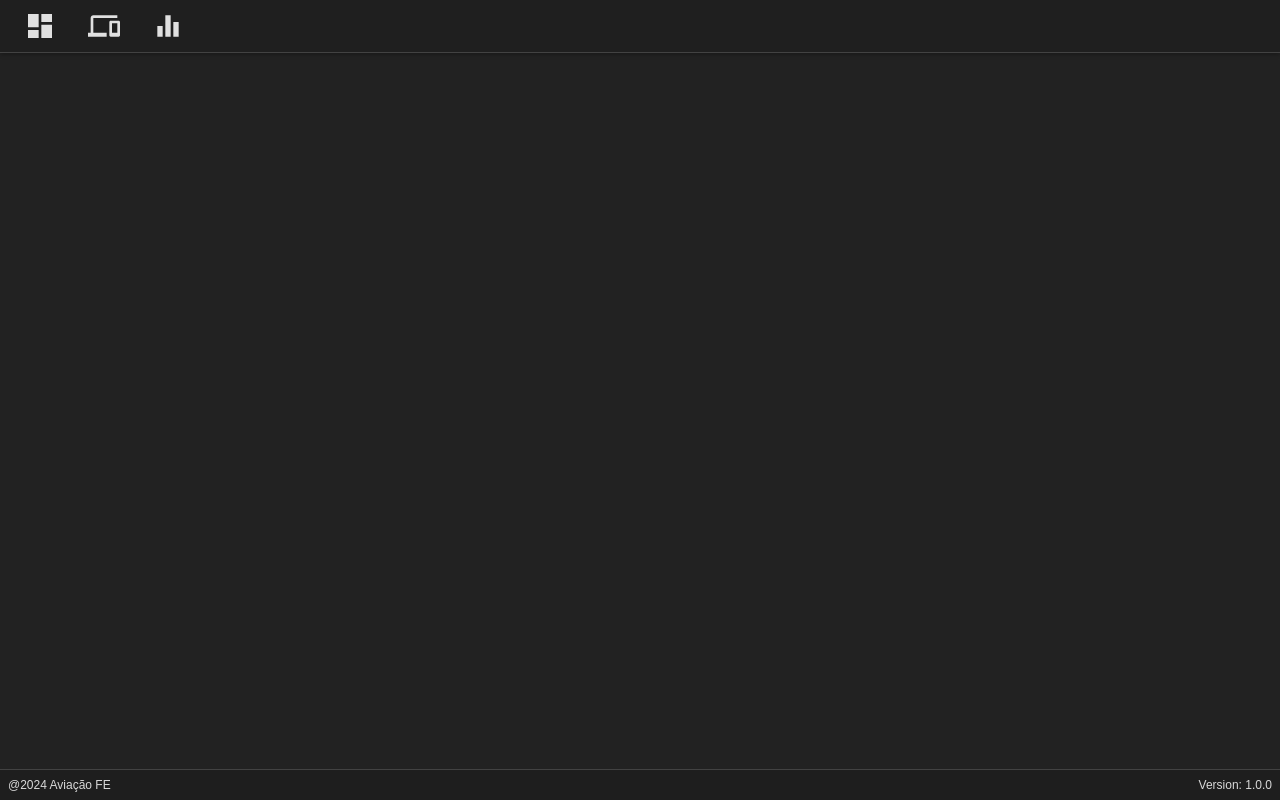
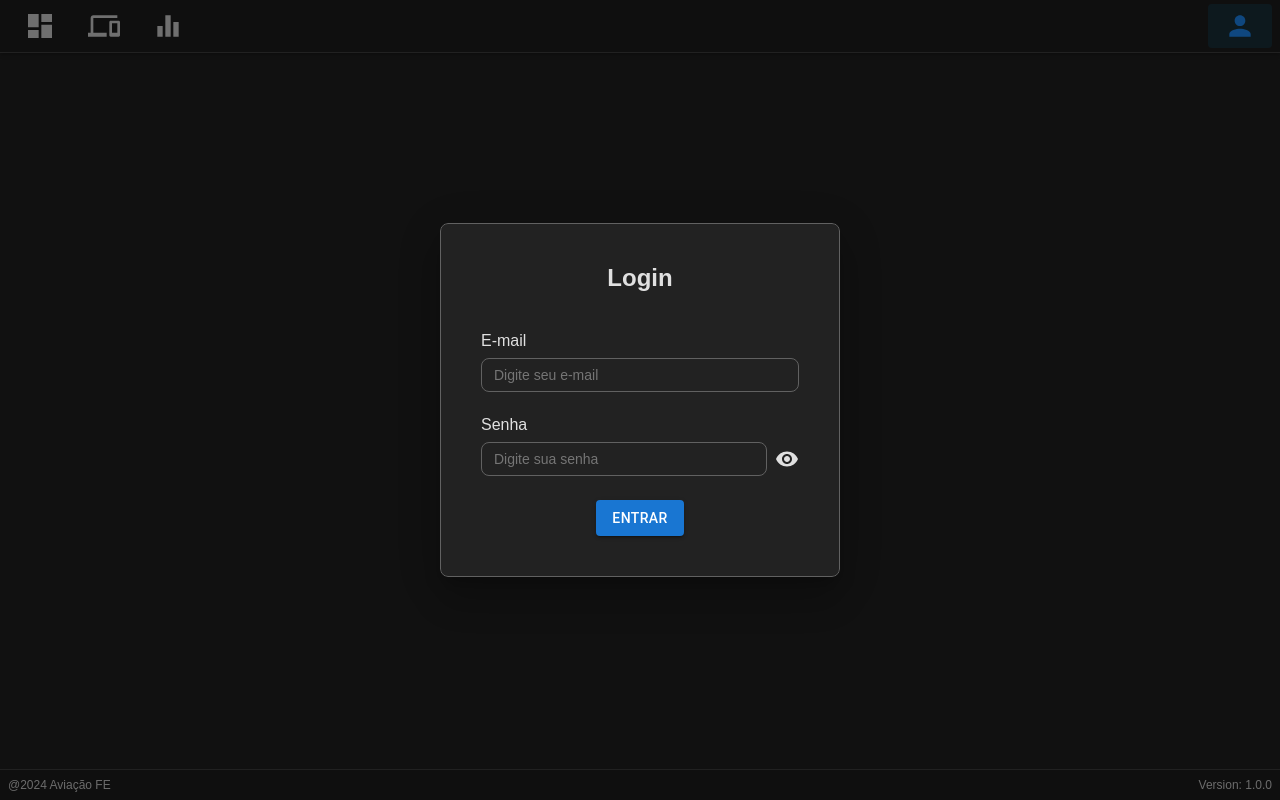
Before and after one commit to laser-ufpb/sac-dm, a React (Create React App) app: page /account in a window 1280 px wide. Built offline with nearby package versions, Linux system fonts and the light colour scheme.

Commit message:
account page

```diff
--- a/src/app/contexts/AuthContext/index.tsx
+++ b/src/app/contexts/AuthContext/index.tsx
@@ -24,8 +24,7 @@
   const showLoginModal = useCallback(() => setIsLoginModalVisible(true), []);
   const hideLoginModal = useCallback(() => setIsLoginModalVisible(false), []);
 
-  const signIn = useCallback(
-    async (username: string, password: string) => {
+  const signIn = useCallback(async (username: string, password: string) => {
     try {
       // const response = await api.post("/login", {
       //   username,
@@ -36,13 +35,11 @@
       // localStorage.setItem("token", token);
       localStorage.setItem("user", JSON.stringify(username));
 
-        setUser(user);
+      // setUser(user);
     } catch (error) {
       console.error(error);
     }
-    },
-    [user]
-  );
+  }, []);
 
   const signOut = useCallback(() => {
     localStorage.removeItem("token");
--- a/src/app/router/index.tsx
+++ b/src/app/router/index.tsx
@@ -4,6 +4,7 @@
 import { SacDm } from "../../pages/SacDm";
 import { Device } from "../../pages/Device";
 import AuthGuard from "./guards/authGuard";
+import { Account } from "../../pages/Account";
 
 export const Routes = () => {
   return (
@@ -14,6 +15,7 @@
         <Route path="/devices" element={<DeviceList />} />
         <Route path="/device/:id" element={<Device />} />
         <Route path="/sac_dm" element={<SacDm />} />
+        <Route path="/account" element={<Account />} />
       </Route>
     </AppRoutes>
   );
--- /dev/null
+++ b/src/app/services/account/index.ts
@@ -0,0 +1,15 @@
+import { api } from "..";
+
+class AccountService {
+  async getAccount(username: string) {
+    try {
+      const response = await api.get("/user/" + username);
+      return response.data;
+    } catch (error) {
+      console.error(error);
+    }
+  }
+}
+
+const accountService = new AccountService();
+export default accountService;
--- a/src/layout/Header/index.tsx
+++ b/src/layout/Header/index.tsx
@@ -2,7 +2,7 @@
 import { isMenuItemActive } from "../../app/utils/isMenuItemActive";
 import { Container, NavigationButton } from "./styles";
 import { useEffect, useState } from "react";
-import { Dashboard, Devices, Equalizer } from "@mui/icons-material";
+import { Dashboard, Devices, Equalizer, Person } from "@mui/icons-material";
 
 export const Header = () => {
   const [isDesktop, setIsDesktop] = useState(() => {
@@ -45,6 +45,17 @@
           >
             <Equalizer />
           </NavigationButton>
+
+          <NavigationButton
+            isActive={isMenuItemActive("/account")}
+            onClick={() => navigate("/account")}
+            style={{
+              position: "absolute",
+              right: "8px",
+            }}
+          >
+            <Person />
+          </NavigationButton>
         </>
       ) : (
         <div className="menu-mobile">MOBILE</div>
--- /dev/null
+++ b/src/pages/Account/index.tsx
@@ -0,0 +1,47 @@
+import { useCallback, useContext, useEffect, useState } from "react";
+import accountService from "../../app/services/account";
+import { AuthContext } from "../../app/contexts/AuthContext";
+import { CircularProgress } from "@mui/material";
+import { UserProps } from "./types";
+import { Container, InfoCard } from "./styles";
+
+export const Account = () => {
+  const { user } = useContext(AuthContext);
+  const [isLoading, setIsLoading] = useState(true);
+  const [userData, setUserData] = useState<UserProps | null>(null);
+
+  const getUser = useCallback(async () => {
+    if (!user) return;
+
+    try {
+      const response = await accountService.getAccount("jvpedrosa"); //TODO
+      setUserData(response);
+    } catch (error) {
+      console.error(error);
+    } finally {
+      setIsLoading(false);
+    }
+  }, [user]);
+
+  useEffect(() => {
+    getUser();
+  }, [getUser]);
+
+  return (
+    <>
+      {isLoading ? (
+        <CircularProgress />
+      ) : (
+        <Container>
+          <h1>Olá {userData?.full_name}</h1>
+
+          <InfoCard>
+            <h2>Dados cadastrados:</h2>
+            <p>Email: {userData?.email}</p>
+            <p>Username: {userData?.username}</p>
+          </InfoCard>
+        </Container>
+      )}
+    </>
+  );
+};
--- /dev/null
+++ b/src/pages/Account/styles.ts
@@ -0,0 +1,28 @@
+import styled from "styled-components";
+
+export const Container = styled.div`
+  display: flex;
+  flex-direction: column;
+  align-items: center;
+  margin-top: 20px;
+`;
+
+export const InfoCard = styled.div`
+  width: 50%;
+  border: 1px solid #ccc;
+  border-radius: 8px;
+  padding: 20px;
+  gap: 10px;
+
+  h1 {
+    font-size: 24px;
+  }
+
+  h2 {
+    font-size: 20px;
+  }
+
+  p {
+    font-size: 16px;
+  }
+`;
--- /dev/null
+++ b/src/pages/Account/types.ts
@@ -0,0 +1,5 @@
+export interface UserProps {
+  email: string;
+  full_name: string;
+  username: string;
+}
--- a/src/pages/SacDm/index.tsx
+++ b/src/pages/SacDm/index.tsx
@@ -32,7 +32,6 @@
 
   return (
     <>
-      <h1>SacDm</h1>
       <CustomTable columns={columns} data={sacDm} isLoading={isLoading} />
     </>
   );
```
Lines whose indentation alone changed are shown as unchanged.
